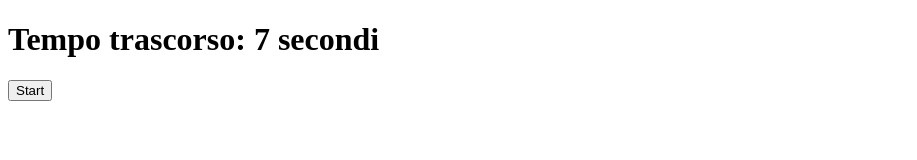
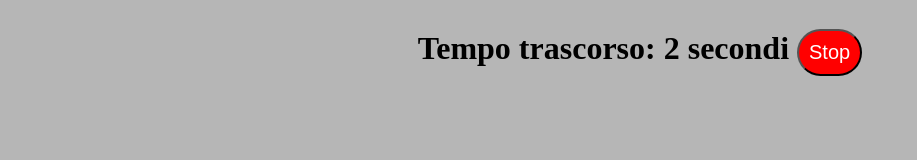
Before and after one commit to Pierattilio-correale/Challenge-U2-W3-D2, a plain HTML site: page contatore.html in a window 1280 px wide. Both pictures are taken after a click on the button "Start". Shown: the whole page, without its empty margins (0-917 px from the left). Drawn offline with Linux system fonts and the light colour scheme.

Commit message:
adds css and modified js

```diff
--- a/contatore.html
+++ b/contatore.html
@@ -4,10 +4,39 @@
     <meta charset="UTF-8" />
     <meta name="viewport" content="width=device-width, initial-scale=1.0" />
     <title>Contatore con sessionStorage</title>
+    <style>
+      body {
+        height: 500px;
+        background-color: #80808091;
+      }
+
+      .container {
+        display: flex;
+        justify-content: center;
+      }
+      .green {
+        background-color: green;
+        font-size: 20px;
+        color: white;
+        border-radius: 2em;
+        padding: 0.5em;
+      }
+      .red {
+        background-color: red;
+
+        font-size: 20px;
+        padding: 0.5em;
+        border-radius: 2em;
+      }
+    </style>
   </head>
   <body>
-    <h1>Tempo trascorso: <span id="counter">0</span> secondi</h1>
-    <button id="startstop">Start</button>
+    <div class="container">
+      <h1>
+        Tempo trascorso: <span id="counter">0</span> secondi
+        <button id="startstop" class="green">Start</button>
+      </h1>
+    </div>
     <script src="./scriptcontatore.js"></script>
   </body>
 </html>
--- a/scriptcontatore.js
+++ b/scriptcontatore.js
@@ -1,17 +1,27 @@
+const button = document.getElementById("startstop");
+const mySpan = document.getElementById("counter");
 let contatore;
 if (sessionStorage.getItem("counter")) {
   contatore = sessionStorage.getItem("counter");
 } else {
   contatore = 0;
 }
-const mySpan = document.getElementById("counter");
+let interval = null;
+
 mySpan.innerText = contatore;
 
-const interval = setInterval(() => {
-  contatore++;
-  sessionStorage.setItem("counter", contatore);
-  mySpan.innerText = contatore;
-}, 1000);
-
-const button = document.getElementById("startstop");
-button.addEventListener("click", function () {});
+button.addEventListener("click", function () {
+  button.classList.toggle("red");
+  if (interval) {
+    clearInterval(interval);
+    interval = null;
+    button.innerText = "Start";
+  } else {
+    interval = setInterval(() => {
+      contatore++;
+      sessionStorage.setItem("counter", contatore);
+      mySpan.innerText = contatore;
+    }, 1000);
+    button.innerText = "Stop";
+  }
+});
```
